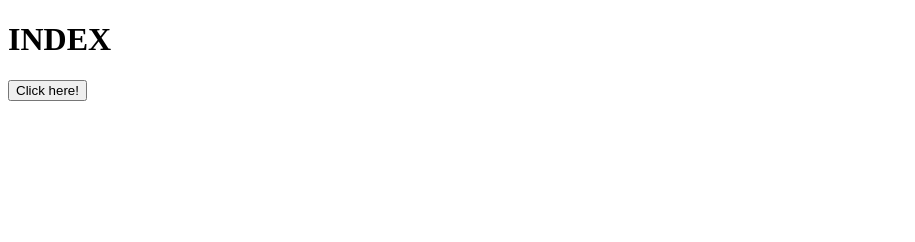
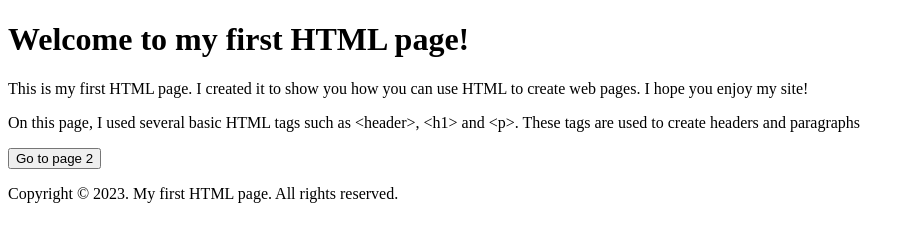
Before and after one commit to MariiaAntonova02/Lab4-SE, a plain HTML site: page index.html in a window 1280 px wide. Shown: the whole page, without its empty margins (0-915 px from the left). Drawn offline with Linux system fonts and the light colour scheme.

Commit message:
Update index.html

```diff
--- a/index.html
+++ b/index.html
@@ -1,13 +1,19 @@
 <!DOCTYPE html>
-<html lang="en">
+<html>
 <head>
-    <meta charset="UTF-8">
-    <meta http-equiv="X-UA-Compatible" content="IE=edge">
-    <meta name="viewport" content="width=device-width, initial-scale=1.0">
-    <title>Lab4</title>
+	<title>My first HTML page</title>
 </head>
 <body>
-    <h1>INDEX</h1>
-    <button onclick="window.location.href='info/info.html'"> Click here! </button>
+	<header>
+		<h1>Welcome to my first HTML page!</h1>
+	</header>
+	<main>
+		<p>This is my first HTML page. I created it to show you how you can use HTML to create web pages. I hope you enjoy my site!</p>
+		<p>On this page, I used several basic HTML tags such as &lt;header&gt;, &lt;h1&gt; and &lt;p&gt;. These tags are used to create headers and paragraphs</p>
+        <button onclick="location.href='page2.html'">Go to page 2</button>
+	</main>
+	<footer>
+		<p>Сopyright © 2023. My first HTML page. All rights reserved.</p>
+	</footer>
 </body>
 </html>
```
